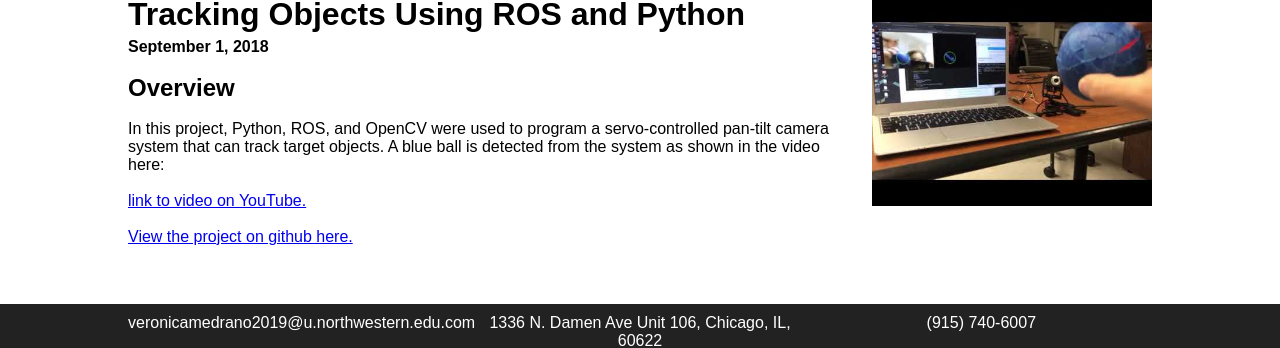
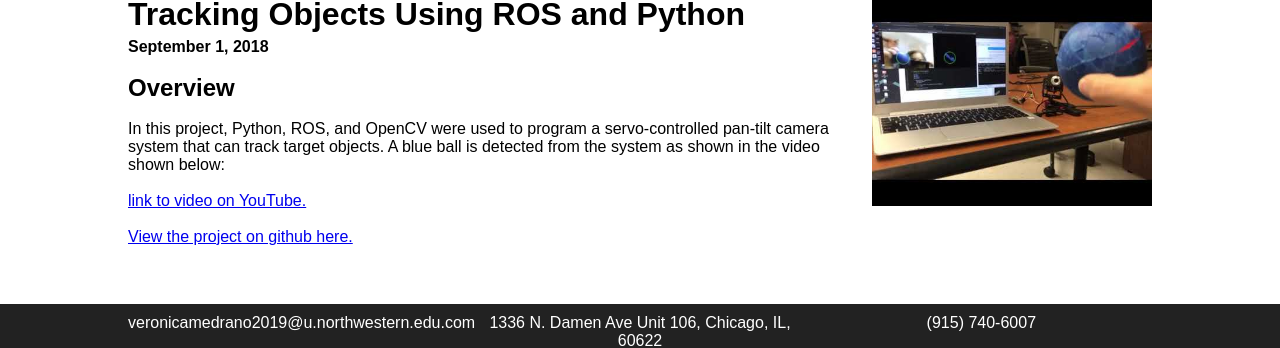
Before and after one commit to vnoelifant/vnoelifant.github.io, a Jekyll site: the page built from _projects/2014-09-23-project-2.md, in a window 1280 px wide. Shown: the part 82-430 px from the top of the page. Built offline with Jekyll 4.4.1, drawn with Linux system fonts in a browser that asks for light colours; nearby versions of some CDN libraries.

Commit message:
project update

```diff
--- a/_projects/2014-09-23-project-2.md
+++ b/_projects/2014-09-23-project-2.md
@@ -6,7 +6,7 @@ image: /public/images/balltracker.jpeg
 ---
 
 ## Overview
-In this project, Python, ROS, and OpenCV were used to program a servo-controlled pan-tilt camera system that can track target objects. A blue ball is detected from the system as shown in the video here:
+In this project, Python, ROS, and OpenCV were used to program a servo-controlled pan-tilt camera system that can track target objects. A blue ball is detected from the system as shown in the video shown below:
 
 [link to video on YouTube.](https://www.youtube.com/watch?v=M0TucFrqqSo)
 
```
